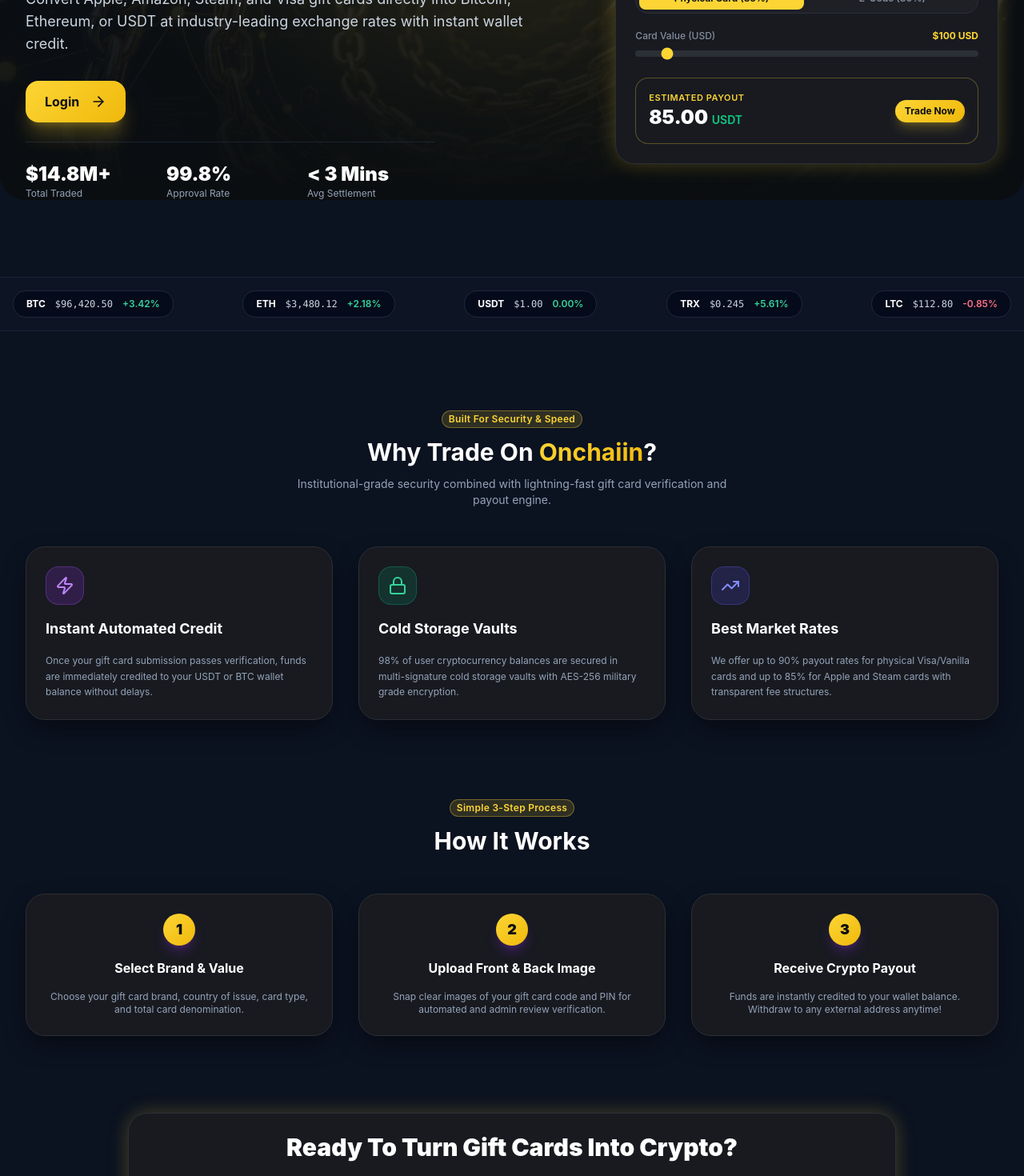
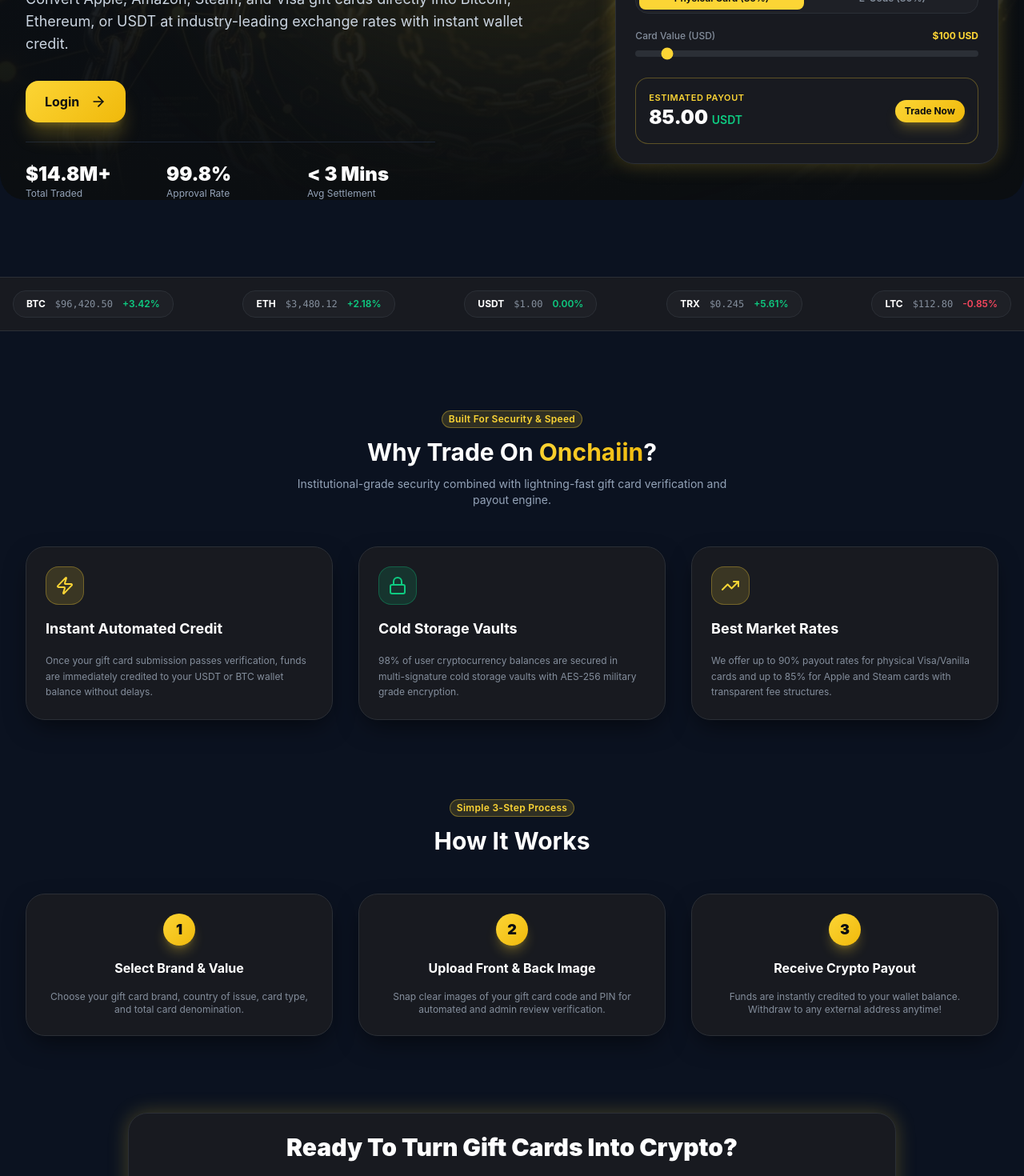
Before and after one commit to anayo-vi/onchaiin, a Next.js app: page / in a window 1280 px wide. Shown: the part 424-1894 px from the top of the page at 80% size. Built offline with nearby package versions, Linux system fonts and the light colour scheme; no server answers.

Commit message:
Replaced dark slate blue tint classes (bg-slate-900/950, purple/indigo badges) with dark obsidian (#181A20 / #1E2026) and Binance yellow accents (#FCD535) for complete visual consistency

```diff
--- a/src/app/page.tsx
+++ b/src/app/page.tsx
@@ -206,13 +206,13 @@
       </section>
 
       {/* Live Market Ticker */}
-      <section className="border-y border-slate-800/80 bg-slate-900/40 py-4 overflow-x-auto">
+      <section className="border-y border-[#2B2F36] bg-[#181A20] py-4 overflow-x-auto">
         <div className="max-w-7xl mx-auto px-4 flex items-center justify-between gap-6 min-w-[700px]">
           {cryptoTicker.map((coin) => (
-            <div key={coin.symbol} className="flex items-center space-x-3 bg-slate-950/60 px-4 py-2 rounded-xl border border-slate-800">
+            <div key={coin.symbol} className="flex items-center space-x-3 bg-[#1E2026] px-4 py-2 rounded-xl border border-[#2B2F36]">
               <span className="text-xs font-bold text-white">{coin.symbol}</span>
-              <span className="text-xs text-slate-300 font-mono">{coin.price}</span>
-              <span className={`text-xs font-semibold ${coin.isUp ? 'text-emerald-400' : 'text-rose-400'}`}>
+              <span className="text-xs text-[#848E9C] font-mono">{coin.price}</span>
+              <span className={`text-xs font-semibold ${coin.isUp ? 'text-[#0ECB81]' : 'text-[#F6465D]'}`}>
                 {coin.change}
               </span>
             </div>
@@ -231,32 +231,32 @@
         </div>
 
         <div className="grid grid-cols-1 md:grid-cols-3 gap-8">
-          <Card hoverable className="space-y-4">
-            <div className="w-12 h-12 rounded-xl bg-purple-600/20 text-purple-400 flex items-center justify-center border border-purple-500/30">
+          <Card hoverable className="space-y-4 border-[#2B2F36] bg-[#181A20]">
+            <div className="w-12 h-12 rounded-xl bg-[#FCD535]/15 text-[#FCD535] flex items-center justify-center border border-[#FCD535]/30">
               <Zap className="w-6 h-6" />
             </div>
             <h3 className="text-lg font-bold text-white">Instant Automated Credit</h3>
-            <p className="text-xs text-slate-400 leading-relaxed">
+            <p className="text-xs text-[#848E9C] leading-relaxed">
               Once your gift card submission passes verification, funds are immediately credited to your USDT or BTC wallet balance without delays.
             </p>
           </Card>
 
-          <Card hoverable className="space-y-4">
-            <div className="w-12 h-12 rounded-xl bg-emerald-600/20 text-emerald-400 flex items-center justify-center border border-emerald-500/30">
+          <Card hoverable className="space-y-4 border-[#2B2F36] bg-[#181A20]">
+            <div className="w-12 h-12 rounded-xl bg-[#0ECB81]/15 text-[#0ECB81] flex items-center justify-center border border-[#0ECB81]/30">
               <Lock className="w-6 h-6" />
             </div>
             <h3 className="text-lg font-bold text-white">Cold Storage Vaults</h3>
-            <p className="text-xs text-slate-400 leading-relaxed">
+            <p className="text-xs text-[#848E9C] leading-relaxed">
               98% of user cryptocurrency balances are secured in multi-signature cold storage vaults with AES-256 military grade encryption.
             </p>
           </Card>
 
-          <Card hoverable className="space-y-4">
-            <div className="w-12 h-12 rounded-xl bg-indigo-600/20 text-indigo-400 flex items-center justify-center border border-indigo-500/30">
+          <Card hoverable className="space-y-4 border-[#2B2F36] bg-[#181A20]">
+            <div className="w-12 h-12 rounded-xl bg-[#FCD535]/15 text-[#FCD535] flex items-center justify-center border border-[#FCD535]/30">
               <TrendingUp className="w-6 h-6" />
             </div>
             <h3 className="text-lg font-bold text-white">Best Market Rates</h3>
-            <p className="text-xs text-slate-400 leading-relaxed">
+            <p className="text-xs text-[#848E9C] leading-relaxed">
               We offer up to 90% payout rates for physical Visa/Vanilla cards and up to 85% for Apple and Steam cards with transparent fee structures.
             </p>
           </Card>
@@ -271,32 +271,32 @@
         </div>
 
         <div className="grid grid-cols-1 md:grid-cols-3 gap-8">
-          <div className="glass-card rounded-2xl p-6 text-center space-y-4 border border-slate-800">
-            <div className="w-10 h-10 rounded-full gradient-bg-purple text-white font-black text-lg flex items-center justify-center mx-auto shadow-lg shadow-purple-600/30">
+          <div className="glass-card rounded-2xl p-6 text-center space-y-4 border border-[#2B2F36] bg-[#181A20]">
+            <div className="w-10 h-10 rounded-full gradient-bg-purple text-[#0B0E11] font-black text-lg flex items-center justify-center mx-auto shadow-lg shadow-[#FCD535]/30">
               1
             </div>
             <h3 className="text-base font-bold text-white">Select Brand & Value</h3>
-            <p className="text-xs text-slate-400">
+            <p className="text-xs text-[#848E9C]">
               Choose your gift card brand, country of issue, card type, and total card denomination.
             </p>
           </div>
 
-          <div className="glass-card rounded-2xl p-6 text-center space-y-4 border border-slate-800">
-            <div className="w-10 h-10 rounded-full gradient-bg-purple text-white font-black text-lg flex items-center justify-center mx-auto shadow-lg shadow-purple-600/30">
+          <div className="glass-card rounded-2xl p-6 text-center space-y-4 border border-[#2B2F36] bg-[#181A20]">
+            <div className="w-10 h-10 rounded-full gradient-bg-purple text-[#0B0E11] font-black text-lg flex items-center justify-center mx-auto shadow-lg shadow-[#FCD535]/30">
               2
             </div>
             <h3 className="text-base font-bold text-white">Upload Front & Back Image</h3>
-            <p className="text-xs text-slate-400">
+            <p className="text-xs text-[#848E9C]">
               Snap clear images of your gift card code and PIN for automated and admin review verification.
             </p>
           </div>
 
-          <div className="glass-card rounded-2xl p-6 text-center space-y-4 border border-slate-800">
-            <div className="w-10 h-10 rounded-full gradient-bg-purple text-white font-black text-lg flex items-center justify-center mx-auto shadow-lg shadow-purple-600/30">
+          <div className="glass-card rounded-2xl p-6 text-center space-y-4 border border-[#2B2F36] bg-[#181A20]">
+            <div className="w-10 h-10 rounded-full gradient-bg-purple text-[#0B0E11] font-black text-lg flex items-center justify-center mx-auto shadow-lg shadow-[#FCD535]/30">
               3
             </div>
             <h3 className="text-base font-bold text-white">Receive Crypto Payout</h3>
-            <p className="text-xs text-slate-400">
+            <p className="text-xs text-[#848E9C]">
               Funds are instantly credited to your wallet balance. Withdraw to any external address anytime!
             </p>
           </div>
--- a/src/components/ui/tabs.tsx
+++ b/src/components/ui/tabs.tsx
@@ -23,7 +23,7 @@
   return (
     <div
       className={clsx(
-        'flex space-x-1 rounded-xl bg-slate-900/80 p-1.5 border border-slate-800',
+        'flex space-x-1 rounded-xl bg-[#1E2026] p-1.5 border border-[#2B2F36]',
         className
       )}
     >
@@ -36,8 +36,8 @@
             className={clsx(
               'flex-1 flex items-center justify-center space-x-2 rounded-lg py-2 px-3 text-xs font-semibold transition-all duration-200 cursor-pointer',
               isActive
-                ? 'gradient-bg-purple text-white shadow-md shadow-purple-600/30'
-                : 'text-slate-400 hover:text-slate-200 hover:bg-slate-800/40'
+                ? 'gradient-bg-purple text-[#0B0E11] font-bold shadow-md shadow-[#FCD535]/25'
+                : 'text-[#848E9C] hover:text-[#EAECEF] hover:bg-[#2B2F36]/50'
             )}
           >
             <span>{tab.label}</span>
@@ -46,8 +46,8 @@
                 className={clsx(
                   'rounded-full px-1.5 py-0.5 text-[10px]',
                   isActive
-                    ? 'bg-white/20 text-white'
-                    : 'bg-slate-800 text-slate-400'
+                    ? 'bg-[#0B0E11]/20 text-[#0B0E11]'
+                    : 'bg-[#2B2F36] text-[#848E9C]'
                 )}
               >
                 {tab.badge}
```
Also changed, not shown: src/app/wallet/deposit/page.tsx (+19 -19 lines).
